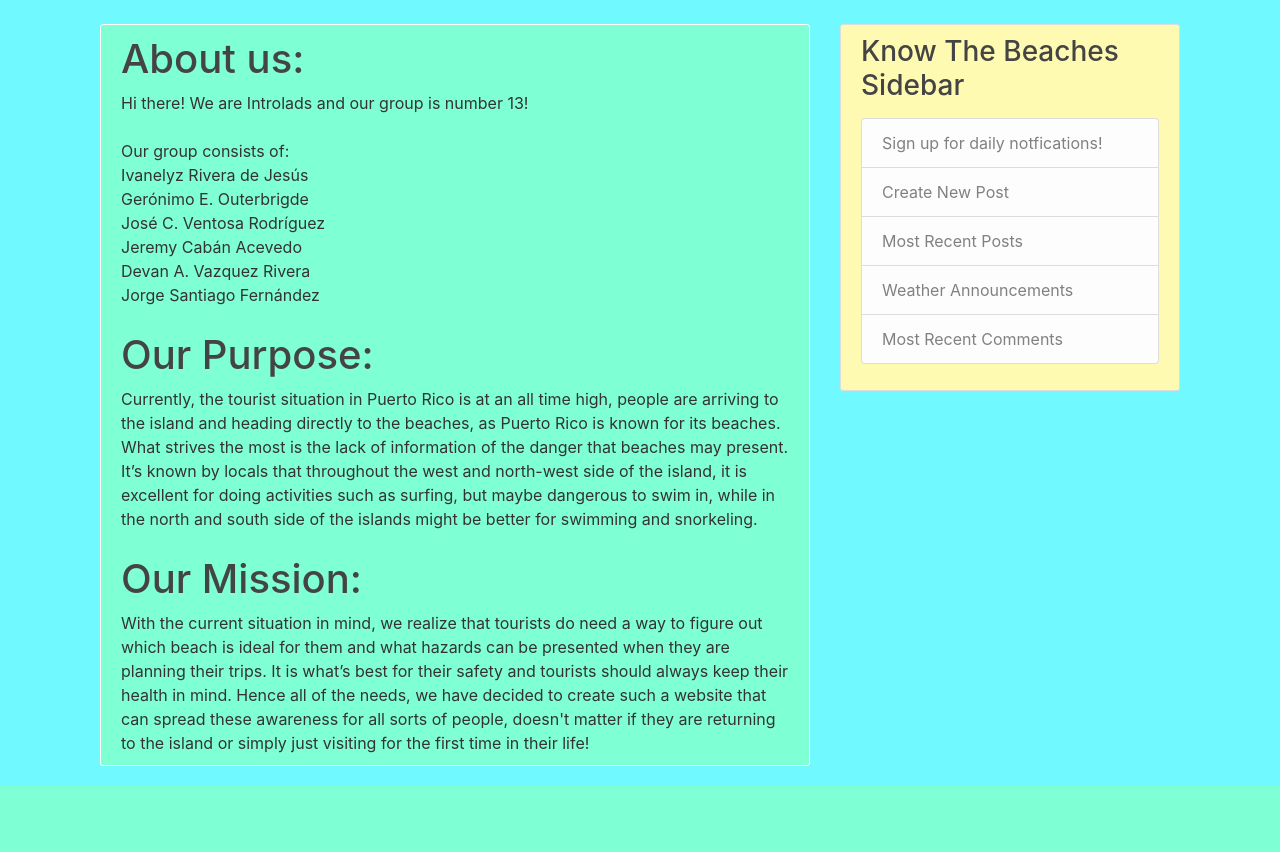
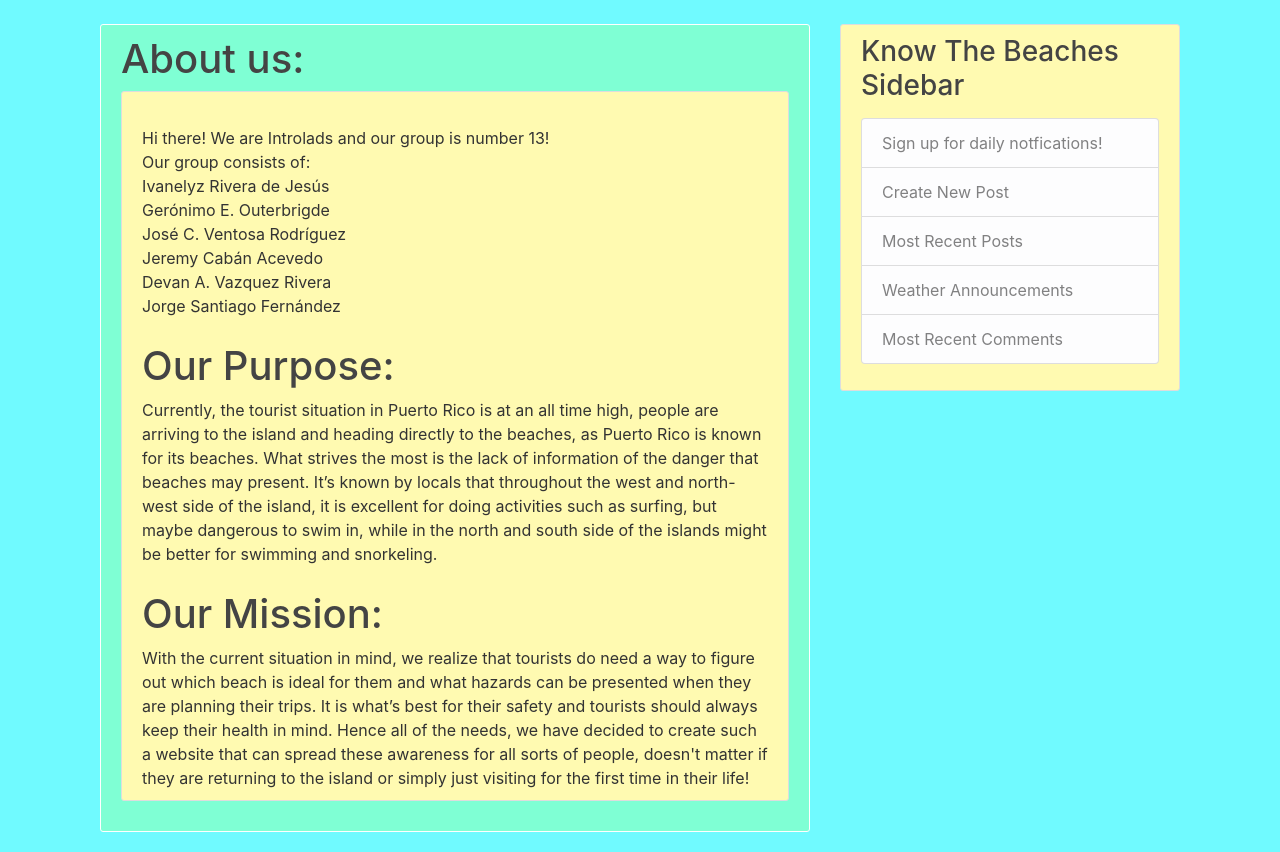
Before and after one commit to uprm-inso-4101-2021-2022-s1/semester-project-team-13, a Django app: page /about/ in a window 1280 px wide. Shown: the part 56-908 px from the top of the page. Before the commit the page ends 842 px from the top, so only its background shows below. Run offline with Django 3.2, Linux system fonts and the light colour scheme; some libraries are stand-ins or nearby versions.

Commit message:
other update about us

```diff
--- a/templates/about/about.html
+++ b/templates/about/about.html
@@ -3,9 +3,11 @@
 {% block content %}
 <article class="media content-section" style="background-color: aquamarine; border-color: white;">
 <align="middle"><h1>About us: </h1>
-Hi there!
-We are Introlads and our group is number 13!
-<br>
+
+<align="middle"><article class="media content-section" style="background-color: sand;">
+<align="middle">
+
+<br> Hi there!  We are Introlads and our group is number 13!
 <br>Our group consists of:
 <br> Ivanelyz Rivera de Jesús
 <br> Gerónimo E. Outerbrigde
```
